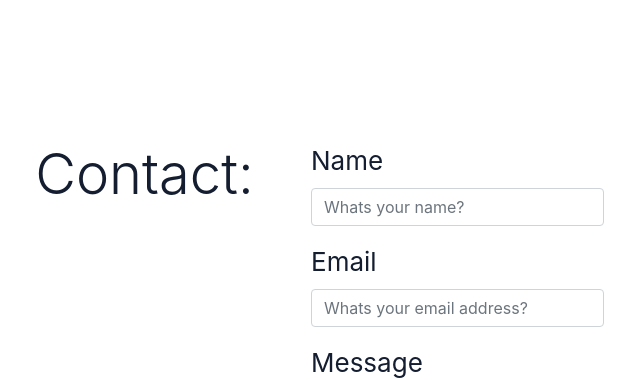
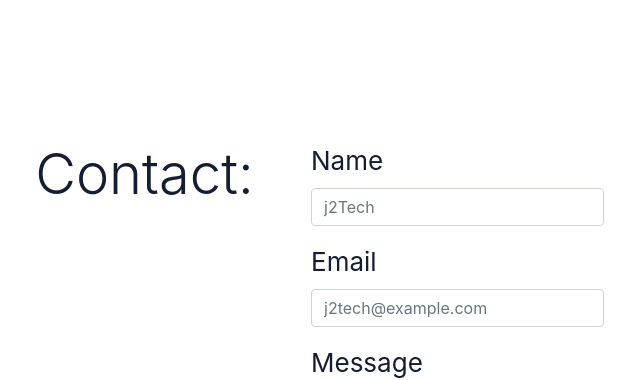
Before and after one commit to jumo2/j2tech, a React (Create React App) app: page / in a window 1280 px wide. Shown: the part 4232-4612 px from the top of the page, without its empty margins (339-979 px from the left). Built offline with nearby package versions, Linux system fonts and the light colour scheme.

Commit message:
updated placeholder text

```diff
--- a/src/Form.js
+++ b/src/Form.js
@@ -46,13 +46,13 @@ function ContactForm () {
             <Form.Group>
                 <Form.Row>
                     <Form.Label htmlFor="inputName">Name</Form.Label>
-                    <Form.Control  type="text" id="inputName" placeholder="Whats your name?"></Form.Control>
+                    <Form.Control  type="text" id="inputName" placeholder="j2Tech"></Form.Control>
                 </Form.Row>
             </Form.Group>
             <Form.Group>
                 <Form.Row>
                     <Form.Label htmlFor="inputEmail">Email</Form.Label>
-                    <Form.Control  type="email" id="inputEmail" placeholder="Whats your email address?"></Form.Control>
+                    <Form.Control  type="email" id="inputEmail" placeholder="j2tech@example.com"></Form.Control>
                 </Form.Row>
             </Form.Group>
             <Form.Group>
```
